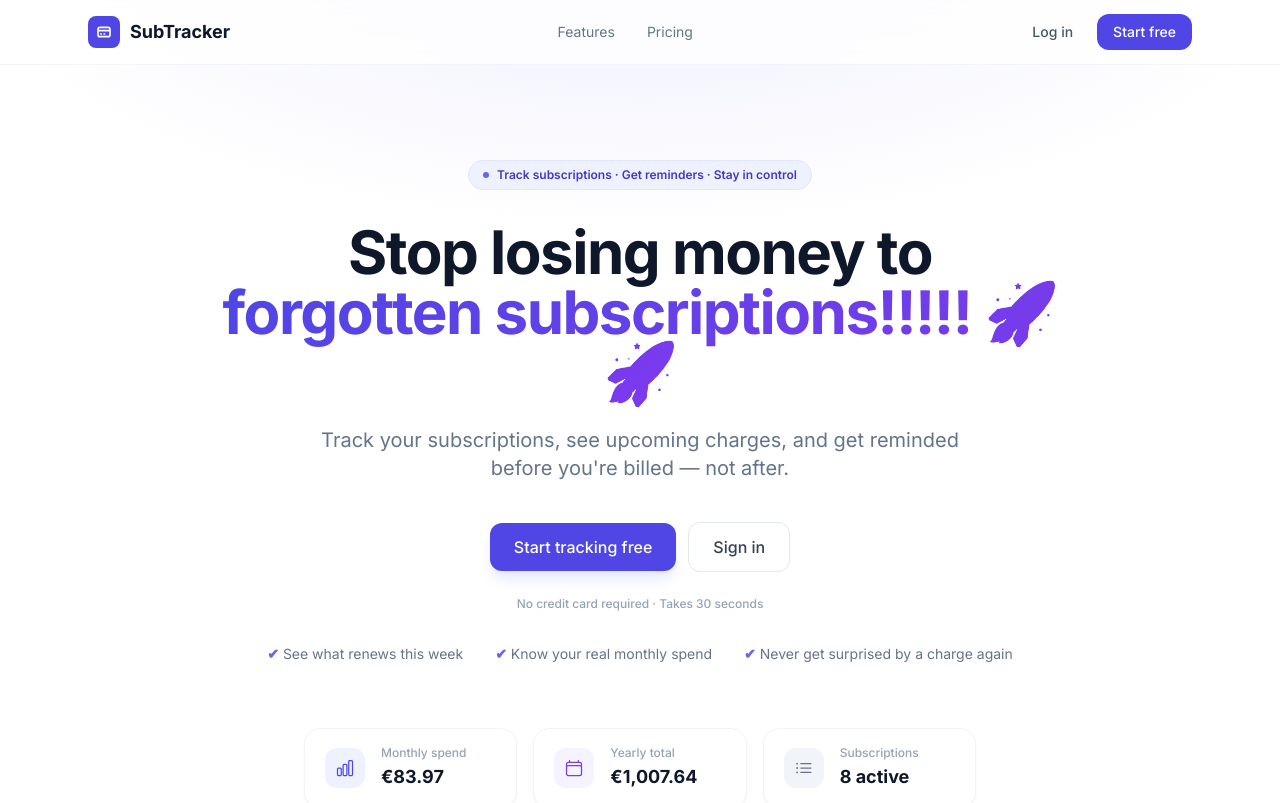
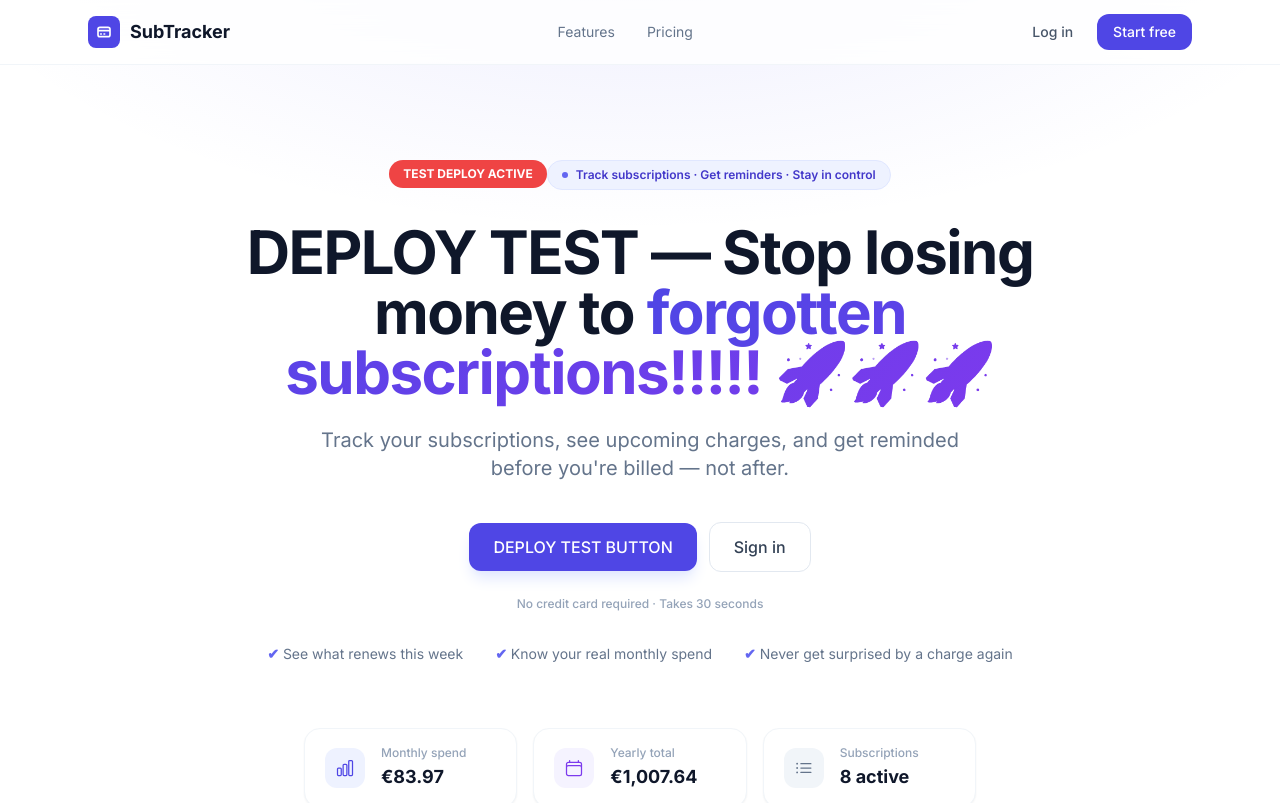
Before and after one commit to mantasmilutis-ops/sub-tracker, a Next.js app: page / in a window 1280 px wide. Shown: the top 803 px of the page. Built offline with nearby package versions, Linux system fonts and the light colour scheme; no server answers.

Commit message:
BIG TEST deploy change

```diff
--- a/components/landing/Hero.tsx
+++ b/components/landing/Hero.tsx
@@ -14,6 +14,11 @@
       />
 
       <div className="relative max-w-4xl mx-auto px-4 sm:px-6 text-center">
+        {/* TEST DEPLOY BADGE */}
+        <div className="inline-flex items-center gap-2 bg-red-500 text-white text-xs font-bold px-3.5 py-1.5 rounded-full mb-4">
+          TEST DEPLOY ACTIVE
+        </div>
+
         {/* Badge */}
         <div className="inline-flex items-center gap-2 bg-indigo-50 border border-indigo-100 text-indigo-700 text-xs font-semibold px-3.5 py-1.5 rounded-full mb-8">
           <span className="w-1.5 h-1.5 rounded-full bg-indigo-500 inline-block" />
@@ -22,12 +27,12 @@
 
         {/* Headline */}
         <h1 className="text-4xl sm:text-5xl lg:text-6xl font-bold text-slate-900 leading-tight tracking-tight mb-6">
-          Stop losing money to{' '}
+          DEPLOY TEST — Stop losing money to{' '}
           <span
             className="bg-clip-text text-transparent"
             style={{ backgroundImage: 'linear-gradient(135deg, #4f46e5 0%, #7c3aed 100%)' }}
           >
-            forgotten subscriptions!!!!! 🚀🚀
+            forgotten subscriptions!!!!! 🚀🚀🚀
           </span>
         </h1>
 
@@ -42,7 +47,7 @@
             href="/register"
             className="btn-primary text-base px-6 py-3 w-full sm:w-auto shadow-lg shadow-indigo-100"
           >
-            Start tracking free
+            DEPLOY TEST BUTTON
           </Link>
           <Link
             href="/login"
```
